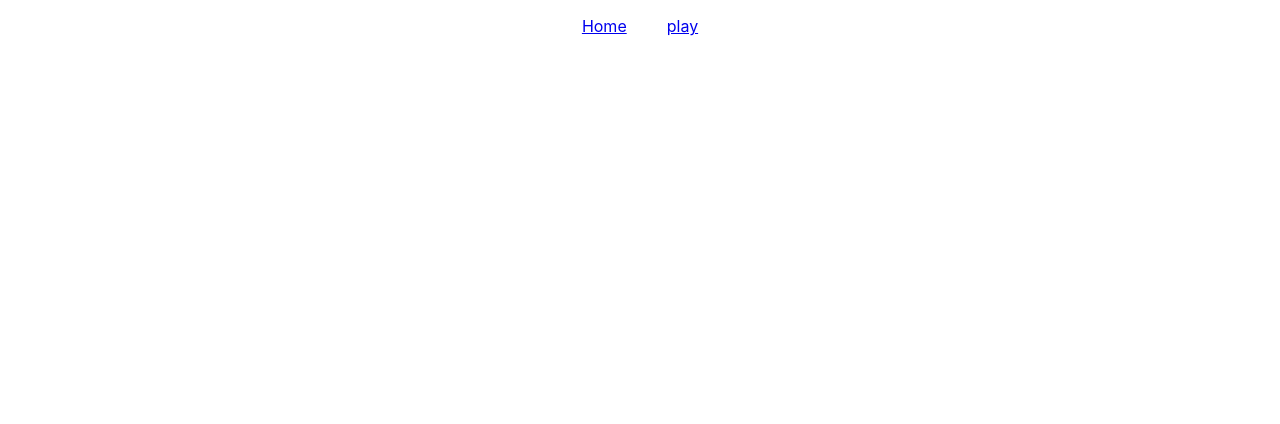
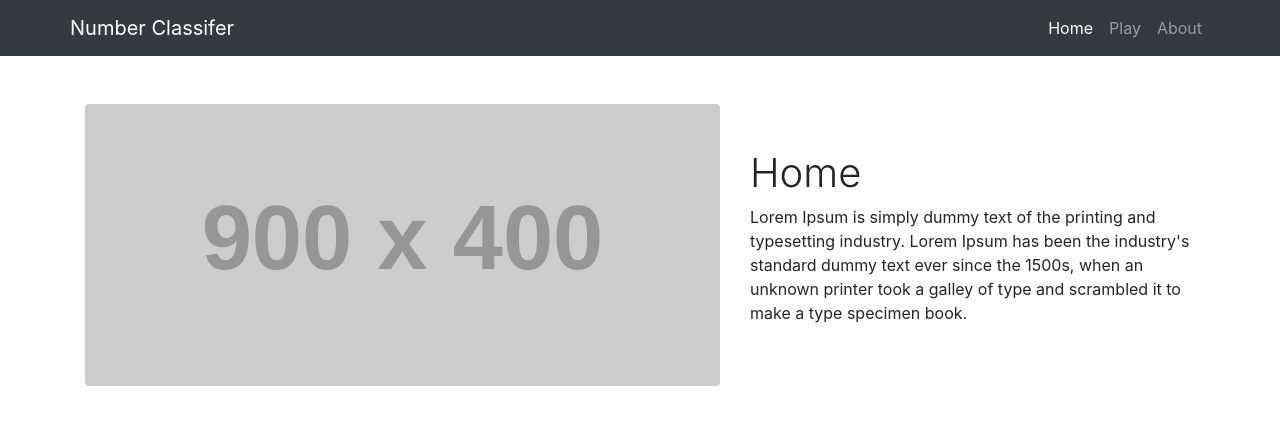
Before and after one commit to Avashist1998/digitRecognition, a React (Create React App) app in the folder ui/: page / in a window 1280 px wide. Shown: the top 424 px of the page. Built offline with nearby package versions, Linux system fonts and the light colour scheme.

Commit message:
feat: updated navbar and homepage

```diff
--- a/ui/public/index.html
+++ b/ui/public/index.html
@@ -6,9 +6,10 @@
     <meta name="viewport" content="width=device-width, initial-scale=1" />
     <meta name="theme-color" content="#000000" />
     <meta
-      name="description"
-      content="Web site created using create-react-app"
+    name="description"
+    content="You draw a number a we guess what you draw"
     />
+    <link rel="stylesheet" href="https://stackpath.bootstrapcdn.com/bootstrap/4.3.1/css/bootstrap.min.css"/>
     <link rel="apple-touch-icon" href="%PUBLIC_URL%/logo192.png" />
     <!--
       manifest.json provides metadata used when your web app is installed on a
--- a/ui/src/App.tsx
+++ b/ui/src/App.tsx
@@ -1,15 +1,19 @@
 import React from 'react';
 import { BrowserRouter, Routes,Route } from "react-router-dom";
-import HomePage from "./pages/HomePage"
-import PlayPage from "./pages/PlayPage"
+import Home from "./pages/Home"
+import Play from "./pages/Play"
+import NavBar from './components/navbar';
+import About from "./pages/About"
 
 function App() {
   return (
     <BrowserRouter>
+      <NavBar/>
       <Routes>
-        <Route path="/home" element={<HomePage />} />
-        <Route path="/play" element={<PlayPage />} />
-        <Route path="/" element={<HomePage />} />
+        <Route path="/home" element={<Home />} />
+        <Route path="/play" element={<Play />} />
+        <Route path= "/about" element={<About />} />
+        <Route path="/" element={<Home />} />
         <Route
           path="*"
           element={
--- a/ui/src/components/navbar.tsx
+++ b/ui/src/components/navbar.tsx
@@ -1,58 +1,44 @@
 import React from 'react';
 import './navbar.css'
-import { NavLink, Outlet } from "react-router-dom";
+import { NavLink } from "react-router-dom";
 
-function NavBar() {
+
+function NavBar(){
   return (
+    <div className="navigation">
+      <nav className='navbar navbar-expand navbar-dark bg-dark'>
+        <div className='container'>
+          <NavLink className="navbar-brand" to={"/"}>
+            Number Classifer
+          </NavLink>
           <div>
-        <nav
-          style={{
-            padding: "1rem"
-          }}
-        >
-             <NavLink
-              style={({ isActive }) => {
-                return {
-                  margin: "0 20px",
-                  color: isActive ? "red" : ""
-                };
-              }}
-              to={'/home'}
-              key={1}
-            >
+            <ul className="navbar-nav ml-auto">
+              <li className='nav-item'>
+                <NavLink className="nav-link" to="/">
                   Home
+                <span className="sr-only">(current)</span>
                 </NavLink>
-            <NavLink
-              style={({ isActive }) => {
-                return {
-                  margin: "0 20px",
-                  color: isActive ? "red" : ""
-                };
-              }}
-              to={'/play'}
-              key={2}
-            >
-              play
+
+              </li>
+              <li className="nav-item">
+                <NavLink className="nav-link" to={'/play'}>
+                  Play
                 </NavLink>
-          {/* {invoices.map(invoice => (
-            <NavLink
-              style={({ isActive }) => {
-                return {
-                  display: "block",
-                  margin: "1rem 0",
-                  color: isActive ? "red" : ""
-                };
-              }}
-              to={`/invoices/${invoice.number}`}
-              key={invoice.number}
-            >
-              {invoice.name}
+              </li>
+              <li className="nav-item">
+                <NavLink className="nav-link" to={'/about'}>
+                  About
                 </NavLink>
-          ))} */}
+              </li>
+
+            </ul>
+          </div>
+        </div>
       </nav>
-        <Outlet />
     </div>
-    )
+
+  );
+
 }
 
 export default NavBar;
--- /dev/null
+++ b/ui/src/pages/About.tsx
@@ -0,0 +1,12 @@
+import React from 'react';
+import './App.css';
+
+function About() {
+    return (
+        <div className='About'>
+            tab 3
+        </div>
+    )
+}
+
+export default About;
--- a/ui/src/pages/App.css
+++ b/ui/src/pages/App.css
@@ -41,3 +41,10 @@
   background:white;
   height:100px;
 }
+
+
+
+
+.Play {
+  text-align: center;
+}
--- /dev/null
+++ b/ui/src/pages/Home.tsx
@@ -0,0 +1,33 @@
+import React from 'react';
+import './App.css';
+import NavBar from '../components/navbar';
+
+
+function Home() {
+    return (
+      <div className="Home">
+        <div className="container">
+          <div className="row align-items-center my-5">
+            <div className="col-lg-7">
+              <img
+                className="img-fluid rounded mb-4 mb-lg-0"
+                src="http://placehold.it/900x400"
+                alt=""
+              />
+            </div>
+            <div className="col-lg-5">
+              <h1 className="font-weight-light">Home</h1>
+              <p>
+                Lorem Ipsum is simply dummy text of the printing and typesetting
+                industry. Lorem Ipsum has been the industry's standard dummy text
+                ever since the 1500s, when an unknown printer took a galley of
+                type and scrambled it to make a type specimen book.
+              </p>
+            </div>
+          </div>
+        </div>
+      </div>
+    );
+  }
+
+export default Home;
--- a/ui/src/pages/HomePage.tsx
+++ /dev/null
@@ -1,17 +0,0 @@
-import React from 'react';
-// import logo from './logo.svg';
-import './App.css';
-import NavBar from '../components/navbar';
-
-function HomePage() {
-    return (
-        <div className="App">
-            {/* <nav className='nav-bar'></nav> */}
-            <NavBar/>
-            <header className="Number Practice">
-            </header>
-        </div>
-    )
-}
-
-export default HomePage;
--- a/ui/src/pages/PlayPage.tsx
+++ b/ui/src/pages/Play.tsx
@@ -1,10 +1,4 @@
 import React, {useState} from 'react';
-import NavBar from '../components/navbar';
-
-var number:number = 1
-var score:number  = 0.29
-
-
 
 function PlayPage() {
 
@@ -31,16 +25,18 @@ function PlayPage() {
 
     return (
 
-        <div className="App">
-            {/* <nav className='nav-bar'></nav> */}
-            <NavBar/>
-            <header className="Number Practice">
-            </header>
-            <button onClick={test}>Submit</button>
+        <div className="Play">
+            <div className='container'>
 
-            <button onClick={undo}>Clear</button>
-            <p>Your number is : {number}</p>
-            <p>The score given by model {score}</p>
+                <button className="submitButton" onClick={test}>Submit</button>
+                <button className="submitButton" onClick={undo}>Clear</button>
+                <p>Your number is : {number}</p>
+                <p>The score given by model {score}</p>
+
+            </div>
+
+
+
         </div>
     )
 }
```
Also changed, not shown: ui/src/pages/Tab3.tsx (deleted, +0 -11 lines). Lines whose indentation alone changed are shown as unchanged.
